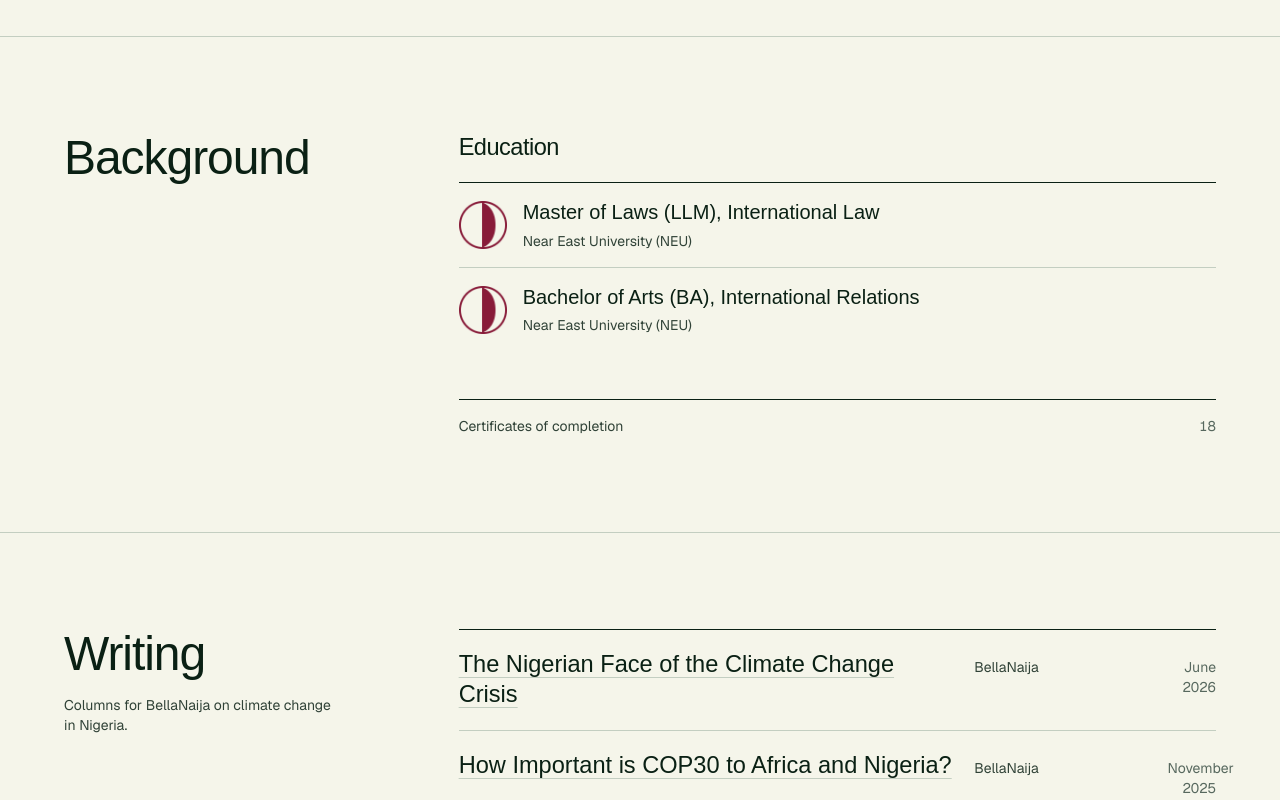
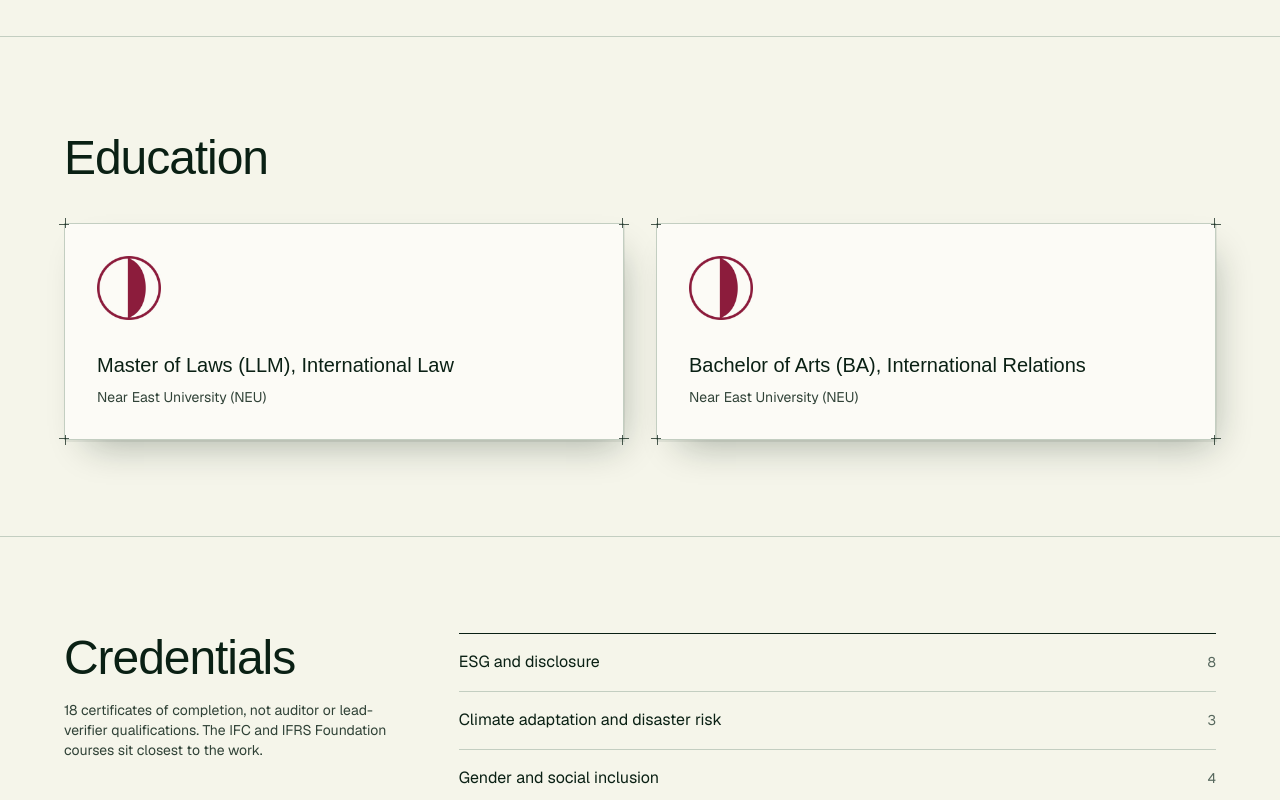
Before and after one commit to mishael-daap/petlongdakhling, a Next.js app: page /about in a window 1280 px wide. Shown: the part 540-1340 px from the top of the page. Built offline with nearby package versions, Linux system fonts and the light colour scheme; a web font is replaced by a local one.

Commit message:
feat(about): separate education from credentials

```diff
--- a/ai/features/about-page/spec.md
+++ b/ai/features/about-page/spec.md
@@ -6,24 +6,26 @@ Answer the questions a recruiter has after the work: what she has done, where sh
 ## User Flow
 1. Arrives from Home or the nav.
 2. Reads the opening position and the current-role paragraph.
-3. Sees Education first — Master of Laws (LLM), International Law and BA, International Relations, both Near East University, with the university mark beside each.
-4. Expands "Certificates of completion" if they want the 18 courses, grouped by area.
+3. Sees **Education** as two paper cards — Master of Laws (LLM), International Law and BA, International Relations, both Near East University, with the university mark in each.
+4. Then **Credentials**, its own section: four areas with counts, each opening to its courses (18 in total).
 5. Sees the three BellaNaija columns, each linking out.
 6. Reads location and availability, then emails or asks for the CV.
 
 ## Rules
 - Copy is first person and factual. No invented origin story: the "why sustainability" paragraph stays out until Petlong supplies it.
 - Education names the institution and the award exactly as confirmed; years are omitted until supplied, never guessed.
-- Degrees sit above certificates because they are a different category, and the page says the certificates are not auditor or lead-verifier qualifications.
+- Education and Credentials are separate sections with separate `h2`s. They have different issuers, and the layout must never imply that Near East University issued the IFC or UNITAR courses.
+- The certificates are not auditor or lead-verifier qualifications; that caveat sits beside the Credentials heading, not inside a collapsed panel.
+- Each credential area is its own `<details>`, so a reader opens only the area they care about.
 - Credential count is shown as a computed number, not a typed one; `BRIEF.md`'s "19" and the verified list's 18 still disagree, so the page derives it from the data.
 - The certificate list is a collapsed `<details>` so About stays scannable; it opens without JavaScript.
 - External links open in a new tab, carry `rel="noopener noreferrer"` and announce themselves.
 - Availability states Abuja, English, and openness to roles across Africa and internationally including remote and relocation. No visa claim.
 
 ## Acceptance Criteria
-- [x] Education renders two degrees with institution and the university mark, above the credentials.
-- [x] The 18 credentials render in four groups with issuer and year, inside a working `<details>`.
-- [x] The count in the summary is computed from the array.
+- [x] Education renders as two cards, each with institution and the university mark, in its own section.
+- [x] Credentials is a separate section: four area rows with computed counts, each opening to its courses with issuer and year.
+- [x] The total in the section note and each area count are computed from the array.
 - [x] Each publication links to its real BellaNaija URL.
 - [x] The closing band carries availability plus Email, CV on request and LinkedIn.
 - [x] Long credential titles wrap without pushing the issuer or year columns out of the row.
@@ -31,8 +33,10 @@ Answer the questions a recruiter has after the work: what she has done, where sh
 - [x] No horizontal overflow at 375px or 1440px; the logo loads at 48×48 with empty alt (the institution name sits beside it).
 
 ## Waived
-- Hallmark 58 on this route: the checker counts the collapsed certificate text; 18 real titles plus a footer cannot fit 80 words per 600px band. See the waiver line in `app/globals.css`.
+- Hallmark 58 on this route: the checker counts the text inside the collapsed panels; 18 real titles plus a footer cannot fit 80 words per 600px band.
 - Hallmark 44c/79: no portrait exists yet, so the hero is a Banner and the lower half is reserved for the photograph.
+- Hallmark 77 (Education): two degrees and no photograph, so the section is two cards rather than a 300px visual. A third card would invent a third degree.
+All three are recorded in the waiver lines at the top of `app/globals.css`.
 
 ## Still missing
 - Years for both degrees.
--- a/app/about/page.tsx
+++ b/app/about/page.tsx
@@ -8,6 +8,11 @@ import { education } from "@/content/education";
 import { publications } from "@/content/publications";
 import { cvMailto, site } from "@/content/site";
 import { story } from "@/content/story";
+
+const certificateCount = credentialGroups.reduce(
+  (total, group) => total + group.credentials.length,
+  0,
+);
 
 export const metadata: Metadata = {
   title: "About",
@@ -42,84 +47,79 @@ export default function AboutPage() {
         </div>
       </section>
 
+      <section className="border-b border-rule">
+        <div className="container py-20 md:py-24">
+          <h2>Education</h2>
+
+          <ul className="mt-10 grid gap-8 md:grid-cols-2">
+            {education.map((entry) => (
+              <li key={entry.award} className="sheet crop p-7 md:p-8">
+                {entry.logo ? (
+                  <Image
+                    src={entry.logo}
+                    alt=""
+                    width={64}
+                    height={64}
+                    className="h-16 w-16 object-contain mix-blend-multiply"
+                  />
+                ) : null}
+                <p className="mt-8 font-display text-lg leading-snug text-balance">
+                  {entry.award}
+                </p>
+                <p className="mt-2 text-sm text-ink-2">{entry.institution}</p>
+                {entry.years ? (
+                  <p className="num mt-1 text-sm text-muted">{entry.years}</p>
+                ) : null}
+              </li>
+            ))}
+          </ul>
+        </div>
+      </section>
+
       <section id="credentials" className="border-b border-rule">
         <div className="container py-20 md:py-24">
           <div className="md:grid md:grid-cols-12 md:gap-8">
             <div className="md:col-span-4">
-              <h2>Background</h2>
+              <h2>Credentials</h2>
+              <p className="mt-4 max-w-[36ch] text-sm text-ink-2">
+                {certificateCount} certificates of completion, not auditor or
+                lead-verifier qualifications. The IFC and IFRS Foundation courses
+                sit closest to the work.
+              </p>
             </div>
 
-            <div className="mt-10 space-y-12 md:col-span-8 md:mt-0">
-              <div>
-                <h3 className="text-title leading-tight">Education</h3>
-                <ul className="ruled mt-5">
-                  {education.map((entry) => (
-                    <li key={entry.award} className="flex items-start gap-4 py-4">
-                      {entry.logo ? (
-                        <Image
-                          src={entry.logo}
-                          alt=""
-                          width={48}
-                          height={48}
-                          className="mt-0.5 h-12 w-12 shrink-0 object-contain mix-blend-multiply"
-                        />
-                      ) : null}
-                      <div className="min-w-0">
-                        <p className="font-display text-lg leading-snug">
-                          {entry.award}
-                        </p>
-                        <p className="mt-1 text-sm text-ink-2">
-                          {entry.institution}
-                        </p>
-                        {entry.years ? (
-                          <p className="num mt-1 text-sm text-muted">{entry.years}</p>
-                        ) : null}
-                      </div>
-                    </li>
-                  ))}
-                </ul>
-              </div>
-
-              <details className="mt-10">
-                <summary className="flex cursor-pointer items-baseline justify-between gap-4 border-t border-ink pt-4 text-sm text-ink-2">
-                  <span>Certificates of completion</span>
-                  <span className="num text-muted">
-                    {credentialGroups.reduce(
-                      (total, group) => total + group.credentials.length,
-                      0,
-                    )}
+            <div className="mt-8 md:col-span-8 md:mt-0">
+              <div className="ruled">
+                {credentialGroups.map((group) => (
+                  <details key={group.area}>
+                    <summary className="flex cursor-pointer items-baseline justify-between gap-4 py-4 text-md">
+                      <span>{group.area}</span>
+                      <span className="num text-sm text-muted">
+                        {group.credentials.length}
                       </span>
                     </summary>
-                <p className="mt-4 max-w-[58ch] text-sm text-muted">
-                  Not auditor or lead-verifier qualifications. The IFC and IFRS
-                  Foundation courses sit closest to the work.
-                </p>
-                <div className="mt-8 space-y-10">
-              {credentialGroups.map((group) => (
-                <div key={group.area}>
-                  <h3 className="text-title leading-tight">{group.area}</h3>
-                  <ul className="ruled mt-5">
+
+                    <ul className="pb-4">
                       {group.credentials.map((credential) => (
                         <li
                           key={credential.title}
-                        className="grid gap-1 py-4 md:grid-cols-12 md:gap-4 md:py-7"
+                          className="grid gap-1 py-2 md:grid-cols-12 md:gap-4"
                         >
-                        <span className="text-md md:col-span-7">
+                          <span className="text-sm md:col-span-8">
                             {credential.title}
                           </span>
                           <span className="text-sm text-ink-2 md:col-span-3">
                             {credential.issuer}
                           </span>
-                        <span className="num text-sm text-muted md:col-span-2 md:text-right">
+                          <span className="num text-sm text-muted md:col-span-1 md:text-right">
                             {credential.date ? credential.date.split(" ").pop() : ""}
                           </span>
                         </li>
                       ))}
                     </ul>
-                </div>
+                  </details>
                 ))}
               </div>
-              </details>
             </div>
           </div>
         </div>
--- a/app/globals.css
+++ b/app/globals.css
@@ -2,11 +2,13 @@
  * hero: Index, head resting above the record · nav: edge-aligned, wordmark and one action at opposite edges · footer: mast, wordmark over the real links · imagery: none yet, type and documents carry the page · signature: the record set as a proof sheet with crop marks and one forest-green guide
  * axes: light/roman-serif/warm · posture: restrained · contrast: pass · fold: pass · v2.0.0 */
 /* Hallmark · pre-emit critique: P_ H_ E_ S_ R_ V_ · weakest: no photographs, so the record sheet and the rules carry the mass; answered by giving the record real paper, crop marks and a measured guide, and by keeping every section type-led rather than padded. */
-/* Hallmark · waive 58 (About): the certificate list is 18 real titles, a table by design;
- * the check counts text inside the collapsed <details>, and no CV page with a footer fits
+/* Hallmark · waive 58 (About): four certificate areas of 18 real titles, an index by design;
+ * the check counts the text inside the collapsed <details>, and no CV page with a footer fits
  * 80 words in a 600px band. */
 /* Hallmark · waive 44c/79 (About): there is no portrait yet. The hero is a Banner and the
  * content pass adds the photograph; the empty lower half is the reserved space for it. */
+/* Hallmark · waive 77 (About, Education): two degrees, no photograph, so the section is two
+ * paper cards 218px tall rather than a 300px visual. Three across would invent a third degree. */
 /* Hallmark · waive 58 (Work): five project case notes are an index by design, and an index
  * cannot hold 80 words in a 600px band; density is handled with rules, a two-column row and
  * short lists rather than by cutting the work. */
```
Also changed, not shown: ai/features/about-page/tech.md (+4 -3 lines). Lines whose indentation alone changed are shown as unchanged.
